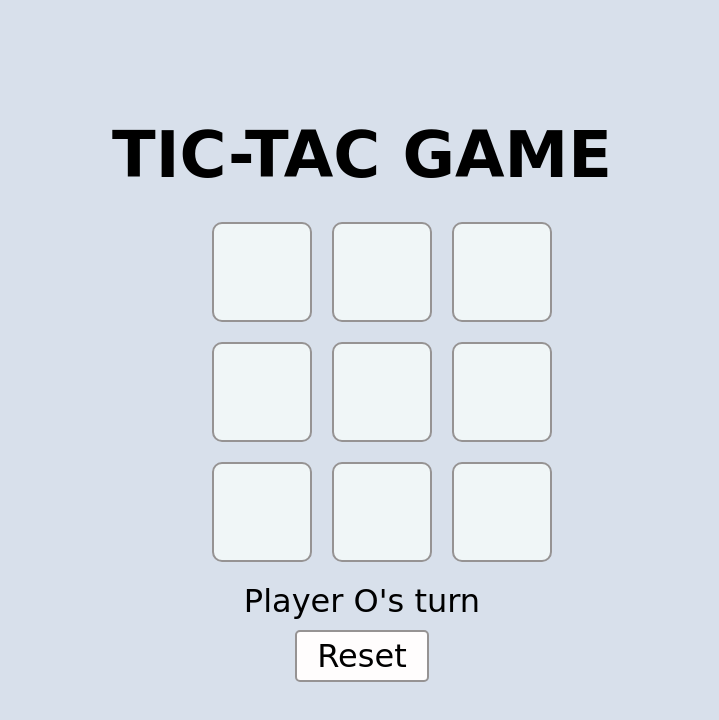
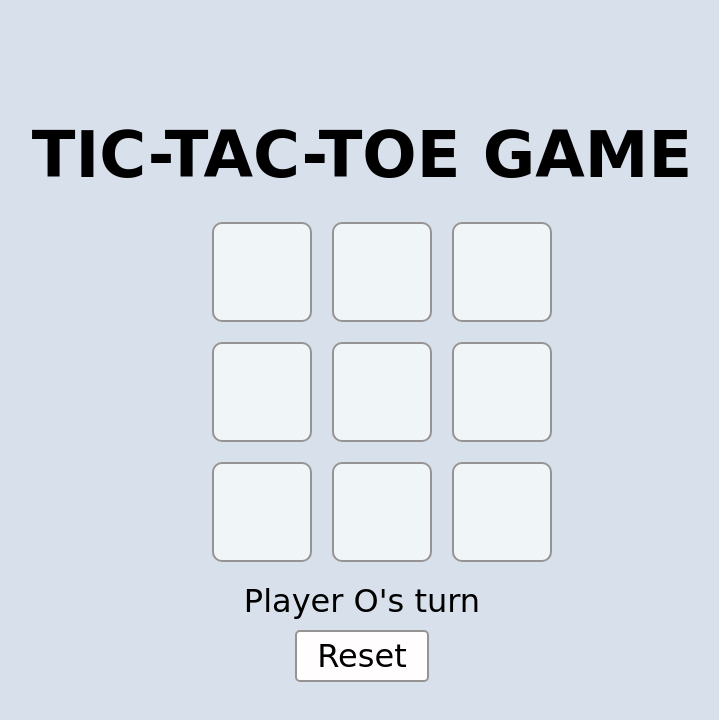
Before and after one commit to vaishu542/Tic-Tac-Toe, a plain HTML site: page index.html in a window 1280 px wide. Shown: the whole page, without its empty margins (278-997 px from the left). Drawn offline with Linux system fonts and the light colour scheme.

Commit message:
index.html

```diff
--- a/index.html
+++ b/index.html
@@ -7,7 +7,7 @@
     <link rel="stylesheet" href="style.css">
 </head>
 <body>
-    <h1>TIC-TAC GAME</h1>
+    <h1>TIC-TAC-TOE GAME</h1>
     <div class="btns">
         <button class="btn"></button>
         <button class="btn"></button>
```
